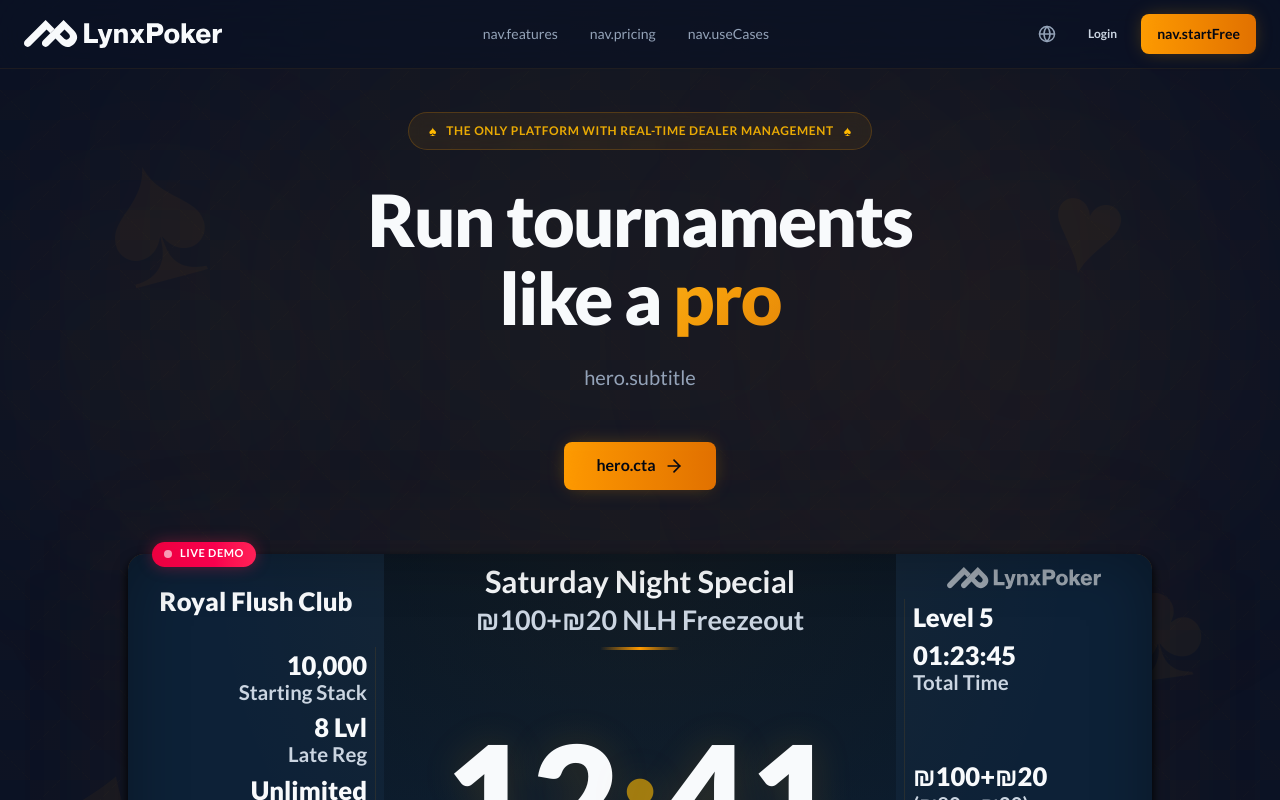
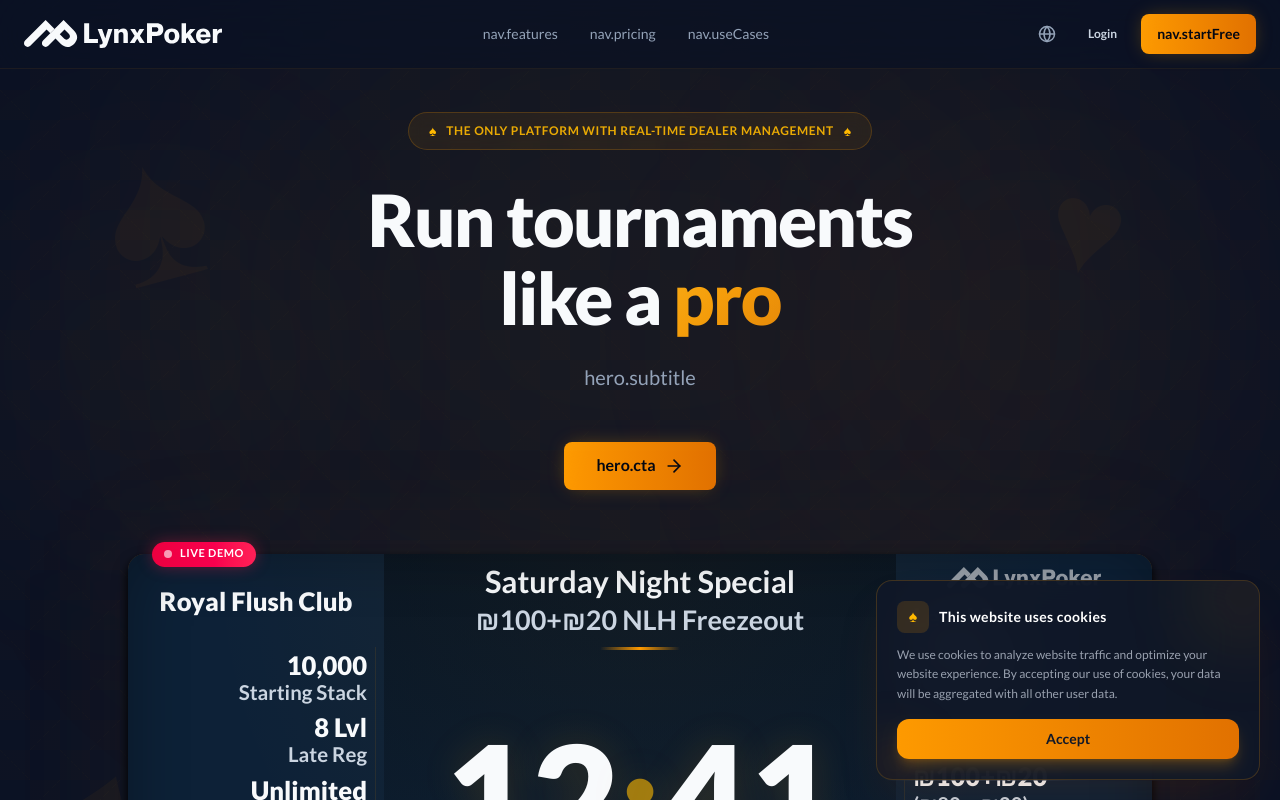
Before and after one commit to adamshriki/lynxpoker-website, a Next.js app: page /en in a window 1280 px wide. Shown: the top 800 px of the page. Built offline with nearby package versions, Linux system fonts and the light colour scheme.

Commit message:
feat: add cookie consent banner with poker-themed design

```diff
--- a/src/app/[locale]/layout.tsx
+++ b/src/app/[locale]/layout.tsx
@@ -3,6 +3,7 @@
 import { notFound } from "next/navigation";
 import { Lato, Rubik } from "next/font/google";
 import { locales, type Locale, localeDirections } from "@/i18n/config";
+import CookieConsent from "@/components/ui/CookieConsent";
 import "../globals.css";
 
 const lato = Lato({
@@ -76,6 +77,7 @@
       <body className={`${fontClass} font-sans antialiased`}>
         <NextIntlClientProvider messages={messages}>
           {children}
+          <CookieConsent />
         </NextIntlClientProvider>
       </body>
     </html>
--- /dev/null
+++ b/src/components/ui/CookieConsent.tsx
@@ -0,0 +1,64 @@
+"use client";
+
+import { useState, useEffect } from "react";
+import { motion, AnimatePresence } from "framer-motion";
+
+export default function CookieConsent() {
+  const [visible, setVisible] = useState(false);
+
+  useEffect(() => {
+    const accepted = localStorage.getItem("cookie-consent");
+    if (!accepted) {
+      const timer = setTimeout(() => setVisible(true), 1500);
+      return () => clearTimeout(timer);
+    }
+  }, []);
+
+  const accept = () => {
+    localStorage.setItem("cookie-consent", "true");
+    setVisible(false);
+  };
+
+  return (
+    <AnimatePresence>
+      {visible && (
+        <motion.div
+          initial={{ opacity: 0, y: 40, scale: 0.95 }}
+          animate={{ opacity: 1, y: 0, scale: 1 }}
+          exit={{ opacity: 0, y: 20, scale: 0.95 }}
+          transition={{ type: "spring", damping: 25, stiffness: 300 }}
+          className="fixed bottom-5 end-5 z-50 max-w-sm"
+        >
+          <div className="relative overflow-hidden rounded-2xl border border-amber-500/20 bg-gray-900/95 p-5 shadow-2xl shadow-amber-900/20 backdrop-blur-xl">
+            {/* Decorative corner accent */}
+            <div className="absolute -top-8 -end-8 h-24 w-24 rounded-full bg-amber-500/10 blur-2xl" />
+            <div className="absolute -bottom-4 -start-4 h-16 w-16 rounded-full bg-amber-600/10 blur-xl" />
+
+            {/* Suit icon */}
+            <div className="relative mb-3 flex items-center gap-2.5">
+              <div className="flex h-8 w-8 items-center justify-center rounded-lg bg-amber-500/15 text-amber-400">
+                <span className="text-base">♠</span>
+              </div>
+              <h3 className="text-sm font-bold text-white tracking-wide">
+                This website uses cookies
+              </h3>
+            </div>
+
+            <p className="relative mb-4 text-xs leading-relaxed text-gray-400">
+              We use cookies to analyze website traffic and optimize your website
+              experience. By accepting our use of cookies, your data will be
+              aggregated with all other user data.
+            </p>
+
+            <button
+              onClick={accept}
+              className="relative w-full cursor-pointer rounded-xl bg-gradient-to-r from-amber-500 to-amber-600 px-4 py-2.5 text-sm font-bold text-gray-900 shadow-lg shadow-amber-500/25 transition-all duration-200 hover:from-amber-400 hover:to-amber-500 hover:shadow-amber-500/40 active:scale-[0.98]"
+            >
+              Accept
+            </button>
+          </div>
+        </motion.div>
+      )}
+    </AnimatePresence>
+  );
+}
```
